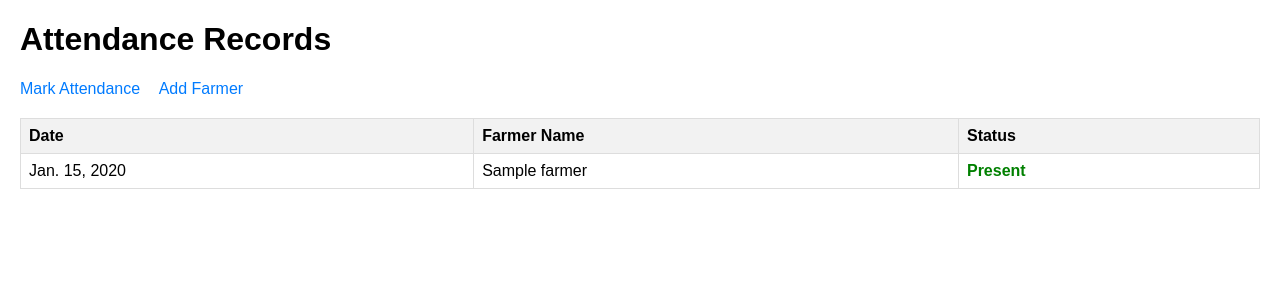
After one commit to Rukundo-Bahati/django-init, a Django app: page /attendance/list/ in a window 1280 px wide. The commit adds this page. Shown: the top 300 px of the page. Run offline with Django 4.2, Linux system fonts and the light colour scheme; tables that the repository leaves empty hold one stand-in row (values such as "Sample post").

Commit message:
attendance

```diff
--- a/attendance/models.py
+++ b/attendance/models.py
@@ -25,7 +25,6 @@ class Attendance(models.Model):
     def __str__(self):
         return f"{self.farmer.name} - {self.date} - {'Present' if self.is_present else 'Absent'}"
 
-
     class Meta:
-        db_table = 'attendance'
+        db_table = 'attendance_attendance'
         ordering = ['-date']
--- a/attendance/templates/attendance/add_farmer.html
+++ b/attendance/templates/attendance/add_farmer.html
@@ -25,7 +25,7 @@
         {{ form.as_p }}
         <button type="submit" class="btn btn-primary">Save</button>
     </form>
-    <a href="{% url 'farmer_list' %}" class="btn btn-secondary mt-3">View All Farmers</a>
+    <a href="{% url 'mark_attendance' %}" class="btn btn-secondary mt-3">View All Farmers</a>
 </body>
 
 </html>
--- /dev/null
+++ b/attendance/templates/attendance/attendance_list.html
@@ -0,0 +1,88 @@
+<!DOCTYPE html>
+<html>
+
+<head>
+    <title>Attendance Records</title>
+    <style>
+        body {
+            font-family: Arial, sans-serif;
+            margin: 20px;
+        }
+
+        table {
+            border-collapse: collapse;
+            width: 100%;
+        }
+
+        th,
+        td {
+            border: 1px solid #ddd;
+            padding: 8px;
+            text-align: left;
+        }
+
+        th {
+            background-color: #f2f2f2;
+        }
+
+        .present {
+            color: green;
+            font-weight: bold;
+        }
+
+        .absent {
+            color: red;
+            font-weight: bold;
+        }
+
+        .nav-links {
+            margin-bottom: 20px;
+        }
+
+        .nav-links a {
+            margin-right: 15px;
+            text-decoration: none;
+            color: #007bff;
+        }
+
+        .nav-links a:hover {
+            text-decoration: underline;
+        }
+    </style>
+</head>
+
+<body>
+    <h1>Attendance Records</h1>
+
+    <div class="nav-links">
+        <a href="{% url 'mark_attendance' %}">Mark Attendance</a>
+        <a href="{% url 'add_farmer' %}">Add Farmer</a>
+    </div>
+
+    {% if records %}
+    <table>
+        <thead>
+            <tr>
+                <th>Date</th>
+                <th>Farmer Name</th>
+                <th>Status</th>
+            </tr>
+        </thead>
+        <tbody>
+            {% for record in records %}
+            <tr>
+                <td>{{ record.date }}</td>
+                <td>{{ record.farmer.name }}</td>
+                <td class="{% if record.is_present %}present{% else %}absent{% endif %}">
+                    {% if record.is_present %}Present{% else %}Absent{% endif %}
+                </td>
+            </tr>
+            {% endfor %}
+        </tbody>
+    </table>
+    {% else %}
+    <p>No attendance records found.</p>
+    {% endif %}
+</body>
+
+</html>
--- a/attendance/templates/attendance/farmer_list.html
+++ b/attendance/templates/attendance/mark_attendance.html
@@ -15,6 +15,8 @@
 
     {% if farmers %}
         <div class="table-responsive">
+            <form action="" method="POST">
+                  {% csrf_token %}
             <table class="table table-striped table-hover">
                 <thead class="table-dark">
                     <tr>
@@ -22,6 +24,7 @@
                         <th>Phone Number</th>
                         <th>Email</th>
                         <th>Farm</th>
+                        <th>Present</th>
                     </tr>
                 </thead>
                 <tbody>
@@ -31,10 +34,13 @@
                         <td>{{ farmer.phone_number }}</td>
                         <td>{{ farmer.email }}</td>
                         <td>{{ farmer.farm }}</td>
+                        <td><input type="checkbox" name="farmer_{{ farmer.id }}" id=""></td>
                     </tr>
                     {% endfor %}
                 </tbody>
             </table>
+            <button type="submit" class="btn btn-primary">Apply</button>
+            </form>
         </div>
     {% else %}
         <div class="alert alert-info" role="alert">
--- a/attendance/urls.py
+++ b/attendance/urls.py
@@ -1,7 +1,8 @@
 from django.urls import path
-from .views import add_farmer, farmer_list
+from .views import add_farmer, mark_attendance, attendance_list
 
 urlpatterns = [
     path('farmers/add/', add_farmer, name='add_farmer'),
-    path('farmers/', farmer_list, name='farmer_list'),
+    path('farmers/', mark_attendance, name='mark_attendance'),
+    path('list/', attendance_list, name='attendance_list'),
 ]
--- a/attendance/views.py
+++ b/attendance/views.py
@@ -1,8 +1,8 @@
 from django.shortcuts import render, redirect
 from django.contrib import messages
 from .forms import FarmerForm
-from .models import Farmer
-
+from django.utils import timezone
+from .models import Farmer,Attendance
 
 def add_farmer(request):
     if request.method == 'POST':
@@ -18,6 +18,22 @@ def add_farmer(request):
     return render(request, 'attendance/add_farmer.html', {'form': form})
 
 
-def farmer_list(request):
+def mark_attendance(request):
     farmers = Farmer.objects.all()
-    return render(request, 'attendance/farmer_list.html', {'farmers': farmers})
+    date = timezone.now().date()
+
+    if request.method == 'POST':
+        for farmer in farmers:
+            is_present = f'farmer_{farmer.id}' in request.POST
+            Attendance.objects.update_or_create(
+                farmer=farmer,
+                date=date,
+                defaults={'is_present': is_present}
+            )
+        return redirect('attendance_list')
+
+    return render(request, 'attendance/mark_attendance.html', {'farmers': farmers})
+
+def attendance_list(request):
+    records = Attendance.objects.select_related('farmer').order_by('-date')
+    return render(request,'attendance/attendance_list.html',{'records':records})
```
